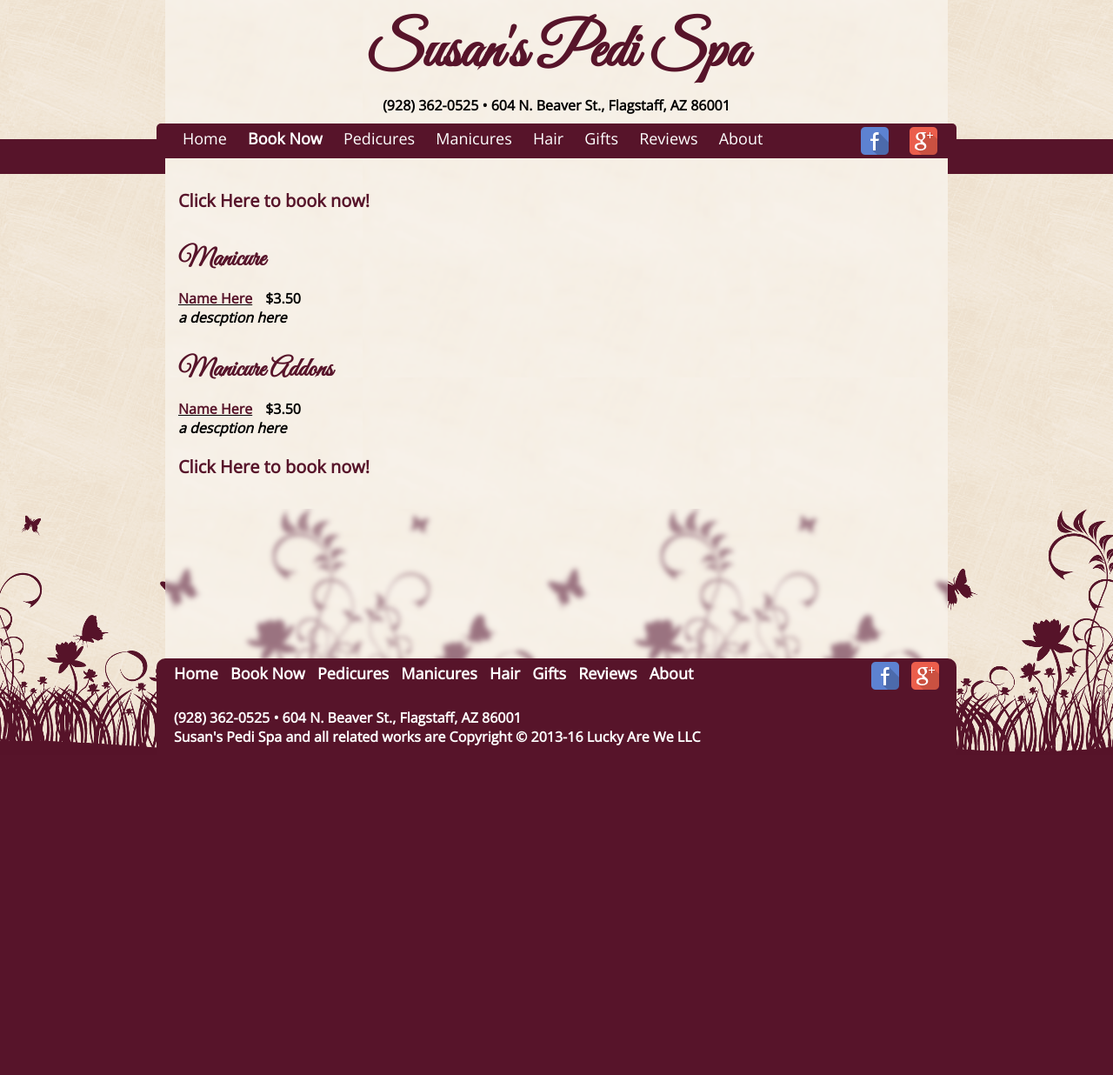
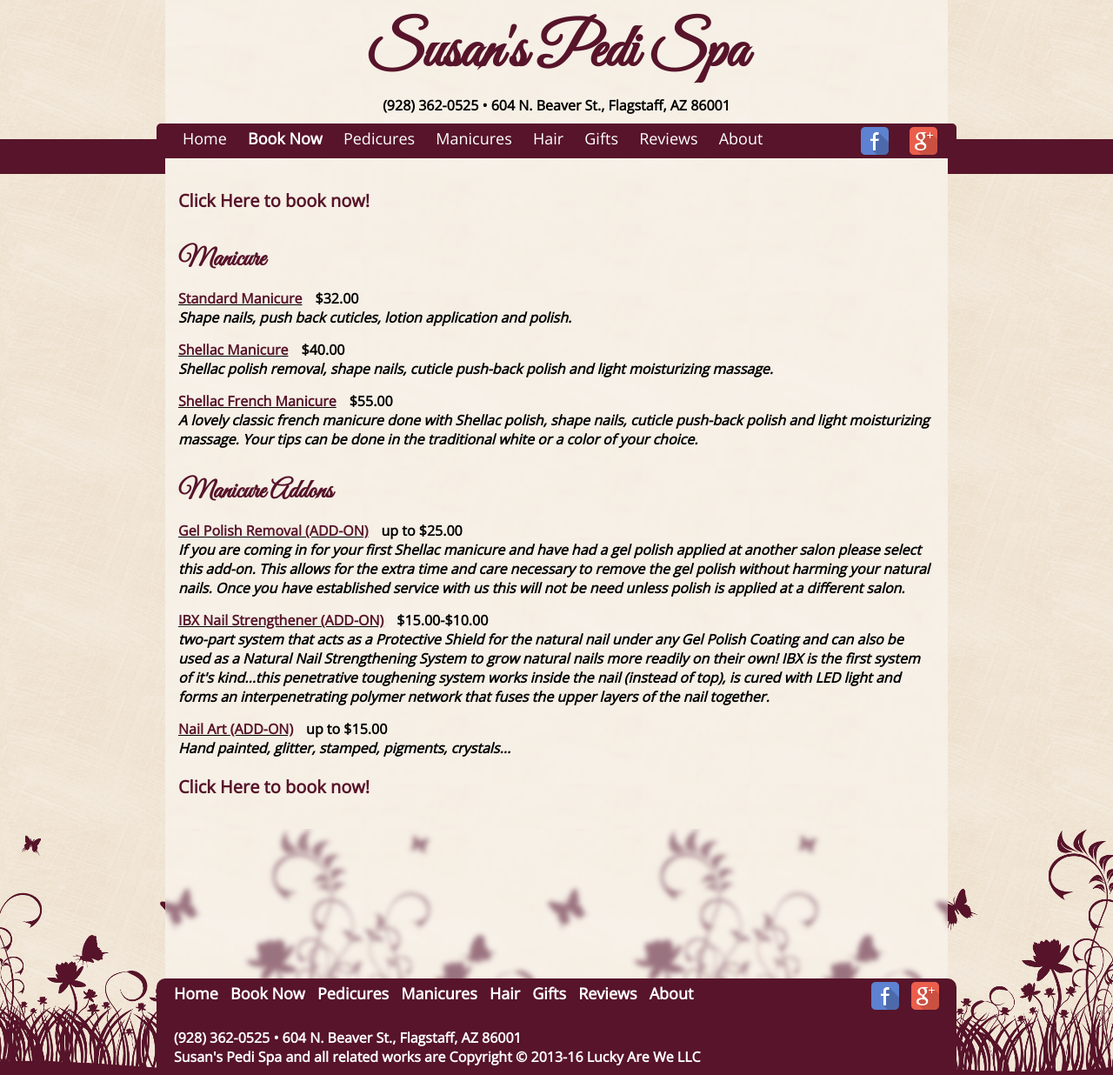
Before and after one commit to susanspedispa/susanspedispa.github.io, a Jekyll site: the page built from menu/manicures.html, in a window 1280 px wide. Shown: the whole page at 87% size. Built offline with Jekyll 4.4.1, drawn with Linux system fonts in a browser that asks for light colours; before the commit the page ends 900 px from its top, so only the background shows below that.

Commit message:
Update manicures.yml

```diff
--- a/_data/manicures.yml
+++ b/_data/manicures.yml
@@ -3,14 +3,37 @@ menu:
   groups:
     - name: Manicure
       treatments:
-        - name: Name Here
-          price: $3.50
+        - name: Standard Manicure
+          price: $32.00
           description: >
-            a descption here
+            Shape nails, push back cuticles, lotion application and polish.
+        - name: Shellac Manicure
+          price: $40.00
+          description: >
+            Shellac polish removal, shape nails, cuticle push-back polish and light moisturizing massage.
+        - name: Shellac French Manicure
+          price: $55.00
+          description: >
+            A lovely classic french manicure done with Shellac polish, shape nails, cuticle push-back polish
+            and light moisturizing massage. Your tips can be done in the traditional white or a color of your choice.
 
     - name: Manicure Addons
       treatments:
-        - name: Name Here
-          price: $3.50
+        - name: Gel Polish Removal (ADD-ON)
+          price: up to $25.00
           description: >
-            a descption here
+            If you are coming in for your first Shellac manicure and have had a gel polish applied at another salon
+            please select this add-on. This allows for the extra time and care necessary to remove the gel polish without
+            harming your natural nails. Once you have established service with us this will not be need unless polish
+            is applied at a different salon.
+        - name: IBX Nail Strengthener (ADD-ON)
+          price: $15.00-$10.00
+          description: >
+            two-part system that acts as a Protective Shield for the natural nail under any Gel Polish Coating and can
+            also be used as a Natural Nail Strengthening System to grow natural nails more readily on their own! IBX is the
+            first system of it's kind...this penetrative toughening system works inside the nail (instead of top), is cured
+            with LED light and forms an interpenetrating polymer network that fuses the upper layers of the nail together.
+        - name: Nail Art (ADD-ON)
+          price: up to $15.00
+          description: >
+            Hand painted, glitter, stamped, pigments, crystals...
```
